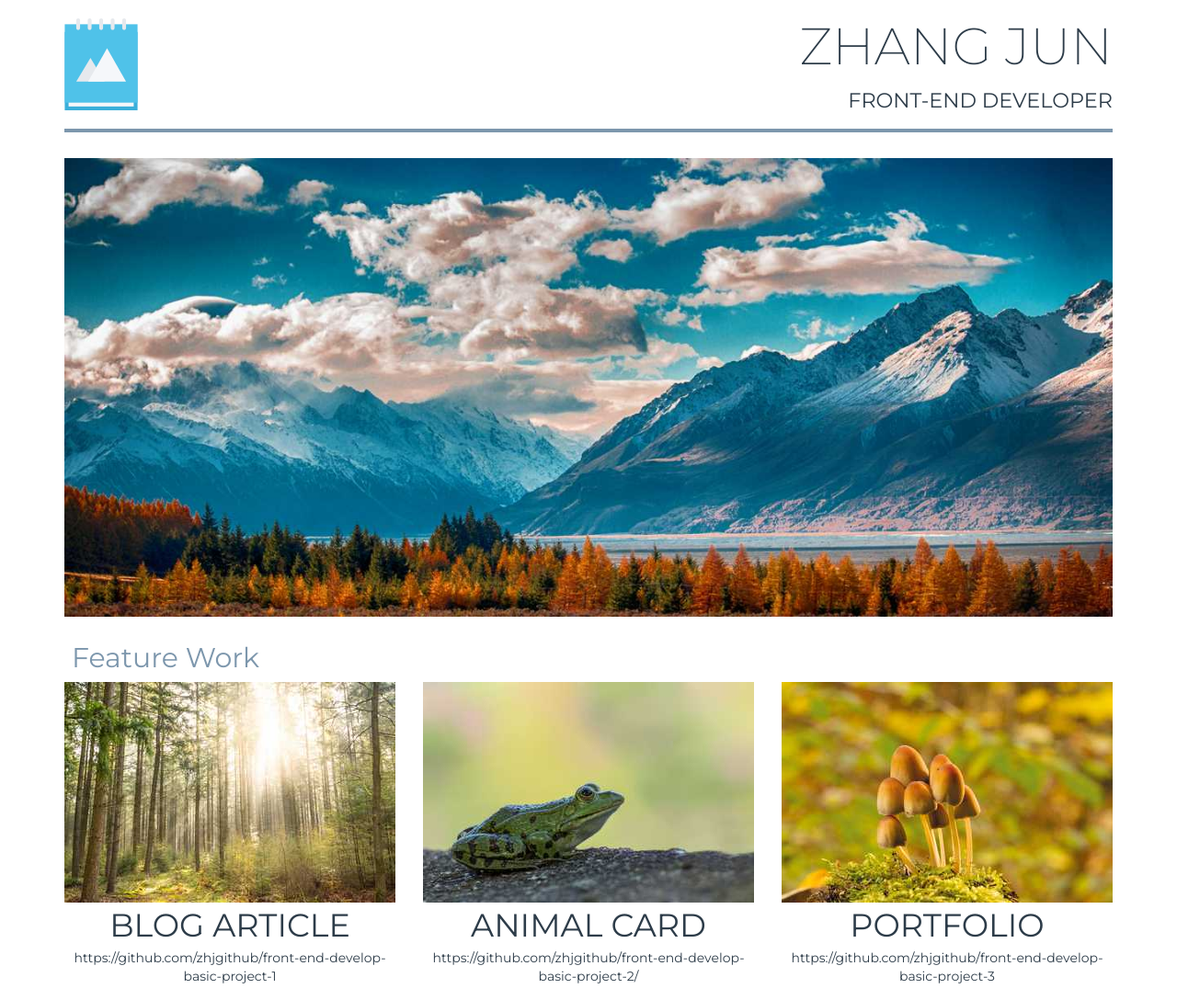
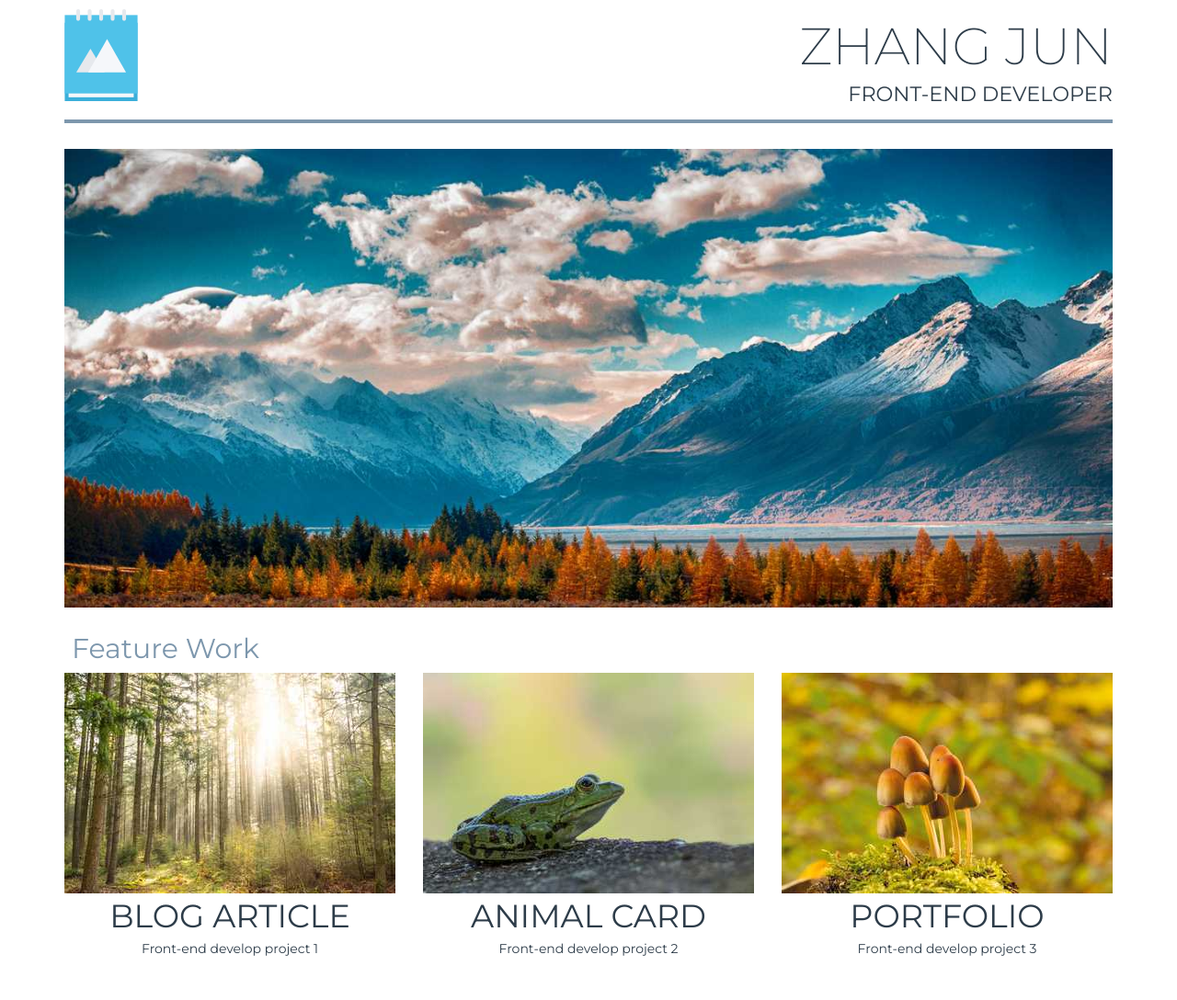
Before and after one commit to zhjgithub/front-end-develop-basic-project-3, a website: page src/index.html in a window 1280 px wide. Shown: the whole page at 92% size. After the commit the page ends 1058 px from the top, so only its background shows below. Drawn offline with Linux system fonts and the light colour scheme; files whose address does not match are found by name.

Commit message:
adjust text display

```diff
--- a/src/css/style.css
+++ b/src/css/style.css
@@ -8,22 +8,24 @@ img {
 
 header {
     height: 64px;
+    margin-top: 10px;
+    margin-bottom: 10px;
 }
 
 hr {
     border: 2px solid #7d97ad;
 }
 
-h1,
-h4,
 a,
-figcaption {
+figcaption,
+.developer,
+.profession {
     color: #2d3c49;
 }
 
-h1,
-h4,
-figcaption {
+figcaption,
+.developer,
+.profession {
     text-transform: uppercase;
 }
 
@@ -47,20 +49,26 @@ figcaption {
     left: -6px;
 }
 
-.name {
-    font-weight: 200;
-}
-
 .profile {
     text-align: right;
 }
 
-.project-picture {
-    width: 100%;
+.developer {
+    font-weight: 200;
+    font-size: 2em;
+}
+
+.profession {
+    font-size: 1em;
+    margin-top: 6px;
 }
 
 .project {
     margin-bottom: 16px;
+}
+
+.project-picture {
+    width: 100%;
 }
 
 @media only screen and (min-width: 768px) {
@@ -71,19 +79,22 @@ figcaption {
         width: 100px;
         left: -10px;
     }
-    .name {
+    .developer {
         font-size: 4em;
     }
     .profession {
-        margin-top: 15px;
+        margin-top: -4px;
         font-size: 1.6em;
-    }
-    figcaption {
-        font-size: 2.5em;
     }
     .hero {
         padding-top: 8px;
         padding-bottom: 8px;
+    }
+}
+
+@media only screen and (min-width: 992px) {
+    figcaption {
+        font-size: 2.5em;
     }
 }
 
--- a/src/index.html
+++ b/src/index.html
@@ -16,8 +16,8 @@
         <header>
             <img class="logo" src="images/notebook.svg" alt="logo">
             <section class="profile">
-                <h1 class="name">Zhang Jun</h1>
-                <h4 class="profession">Front-end Developer</h4>
+                <div class="developer">Zhang Jun</div>
+                <div class="profession">Front-end Developer</div>
             </section>
         </header>
         <hr>
@@ -47,7 +47,7 @@
                     </picture>
                     <figcaption>blog article</figcaption>
                 </figure>
-                <a href="https://github.com/zhjgithub/front-end-develop-basic-project-1" target="_blank">https://github.com/zhjgithub/front-end-develop-basic-project-1</a>
+                <a href="https://github.com/zhjgithub/front-end-develop-basic-project-1/" target="_blank">Front-end develop project 1</a>
             </article>
             <article class="col-sm-4 col-xs-12 project">
                 <figure>
@@ -62,7 +62,7 @@
                     </picture>
                     <figcaption>animal card</figcaption>
                 </figure>
-                <a href="https://github.com/zhjgithub/front-end-develop-basic-project-2/" target="_blank">https://github.com/zhjgithub/front-end-develop-basic-project-2/</a>
+                <a href="https://github.com/zhjgithub/front-end-develop-basic-project-2/" target="_blank">Front-end develop project 2</a>
             </article>
             <article class="col-sm-4 col-xs-12 project">
                 <figure>
@@ -77,7 +77,7 @@
                     </picture>
                     <figcaption>portfolio</figcaption>
                 </figure>
-                <a href="https://github.com/zhjgithub/front-end-develop-basic-project-3" target="_blank">https://github.com/zhjgithub/front-end-develop-basic-project-3</a>
+                <a href="https://github.com/zhjgithub/front-end-develop-basic-project-3/" target="_blank">Front-end develop project 3</a>
             </article>
         </section>
     </div>
```
Also changed, not shown: dist/css/style.css, dist/index.html.
